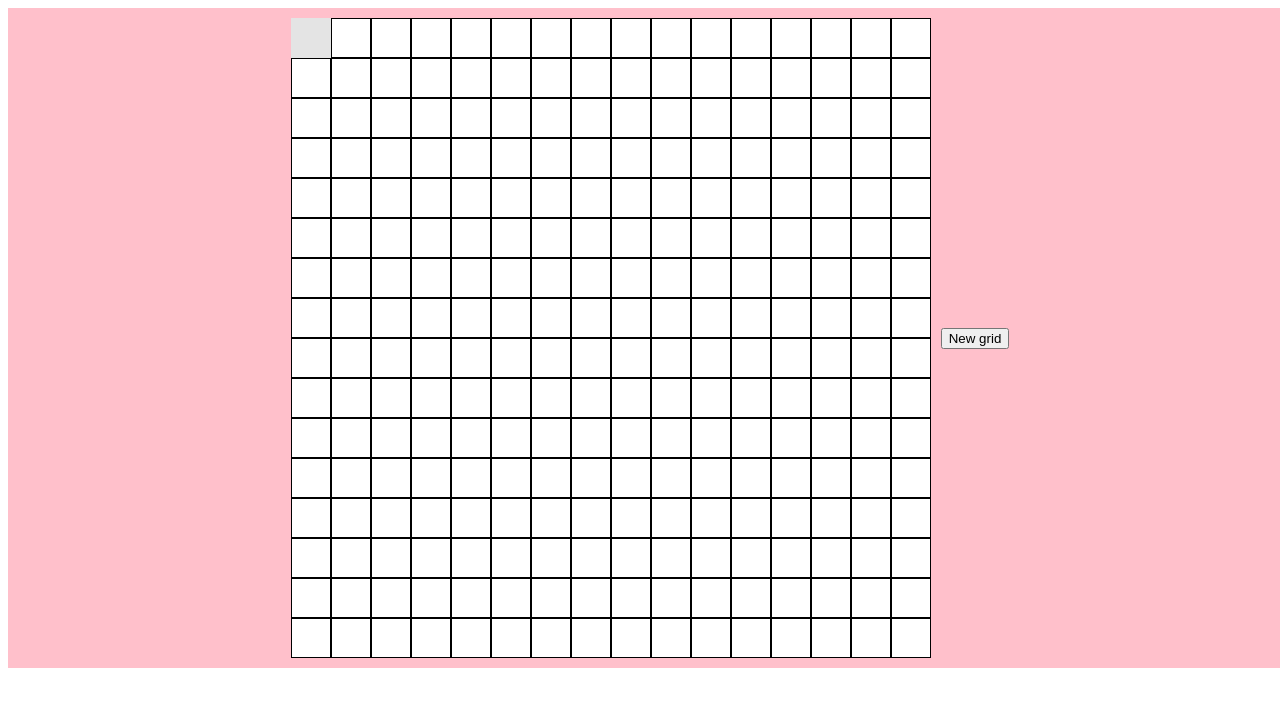
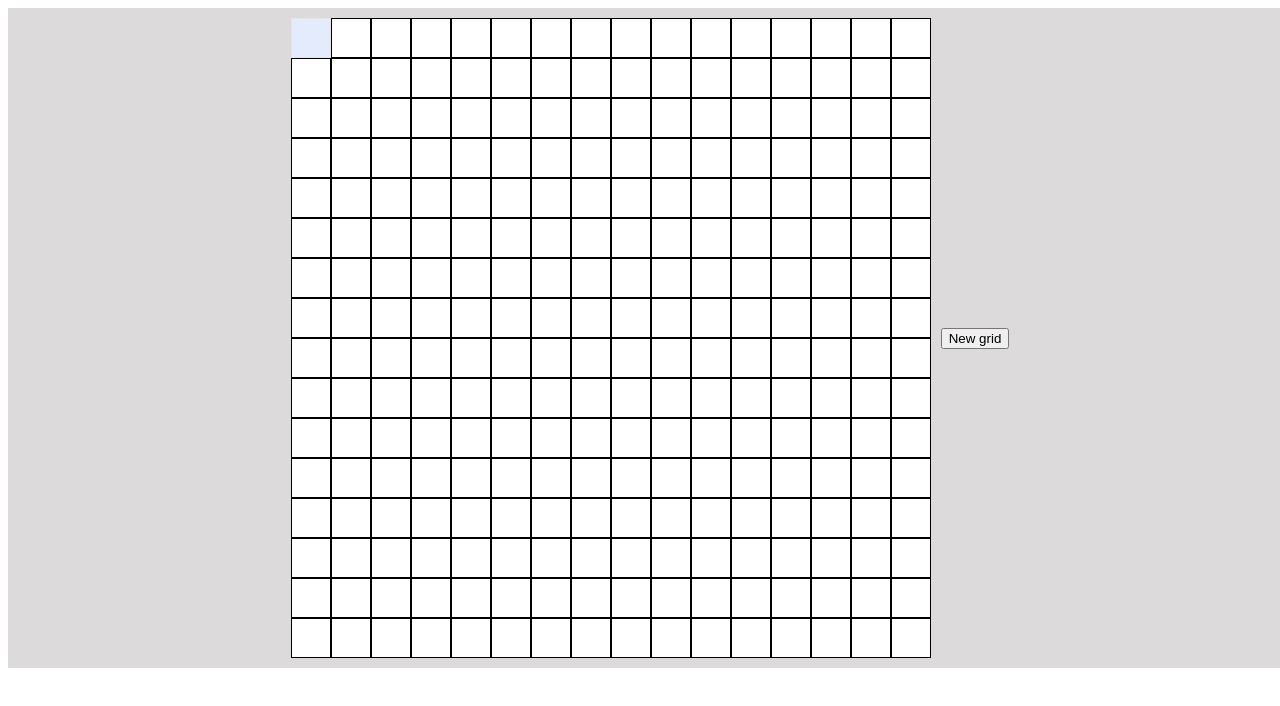
Before and after one commit to MurmUrren/etchasketch, a plain HTML site: page index.html in a window 1280 px wide. Both pictures are taken after a click on the element 310 px from the left and 38 px from the top of the page. Drawn offline with Linux system fonts and the light colour scheme.

Commit message:
Now each click on a empty square on the grid  puts the pixel of a randomized color

```diff
--- a/index.css
+++ b/index.css
@@ -3,7 +3,7 @@
     display: flex;
     justify-content: center;
     padding: 10px;
-    background-color: pink;
+    background-color: rgb(221, 218, 219);
 }
 
 .grid-wrapper button {
@@ -23,7 +23,3 @@
     border: 1px solid black;
     box-sizing: border-box;
 }
-
-.square#selected {
-    background-color: black;
-}
--- a/script.js
+++ b/script.js
@@ -21,6 +21,14 @@ function createGrids(width, height) {
     initializePen()
 }
 
+function getRandomColor() {
+    const r = Math.floor(Math.random() * 256);
+    const g = Math.floor(Math.random() * 256);
+    const b = Math.floor(Math.random() * 256);
+    return `rgb(${r}, ${g}, ${b})`;
+}
+
+
 function initializePen() {
     const squares = document.querySelectorAll(".square");
     squares.forEach((square) => square.addEventListener("mouseover", (e) => {
@@ -40,6 +48,8 @@ function initializePen() {
             e.target.style.opacity = currentOpacity + 0.05;
         }
         e.target.id = "selected"
+
+        e.target.style.backgroundColor = getRandomColor();
     }));
 
     squares.forEach((square) => square.addEventListener("auxclick", (e) => {
```
